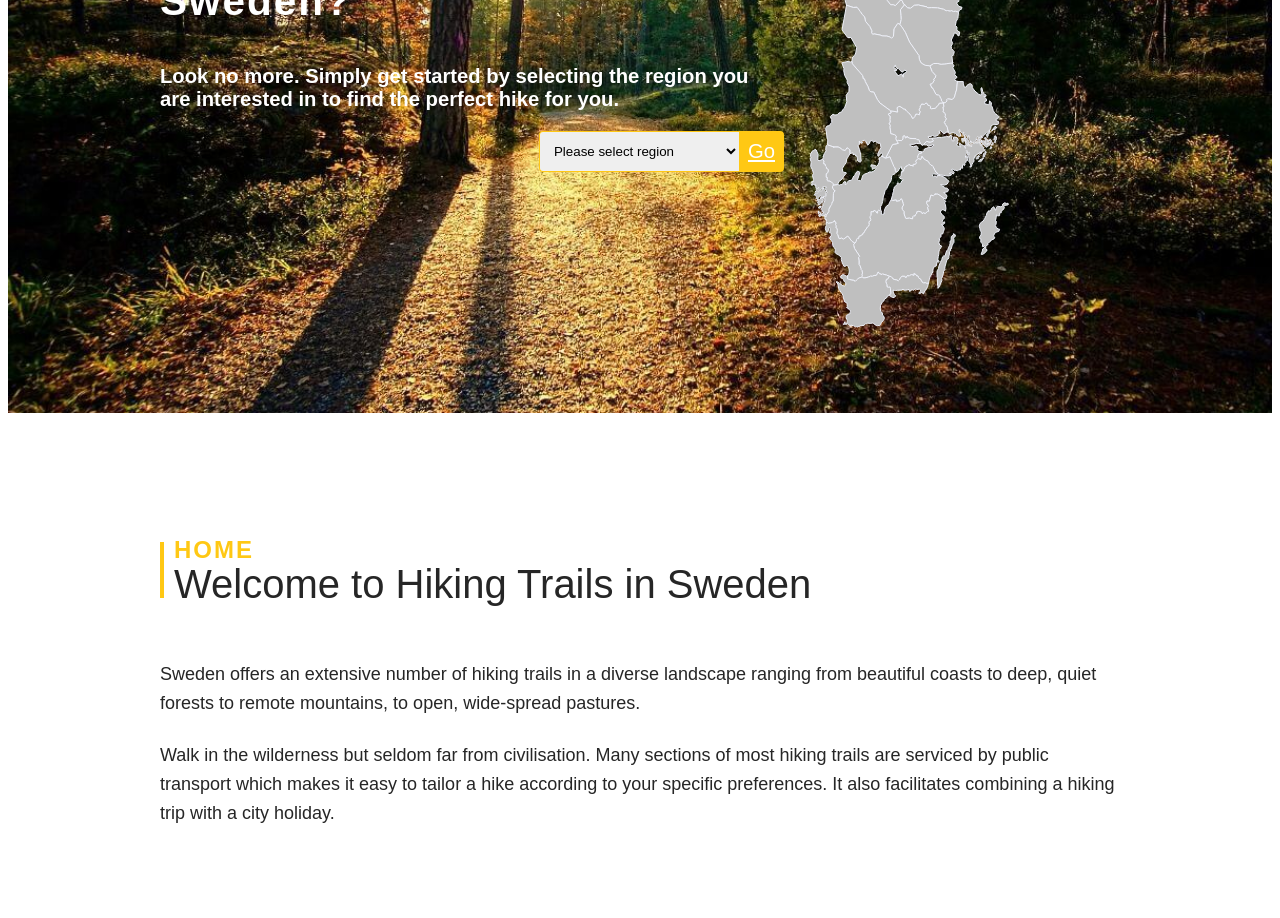
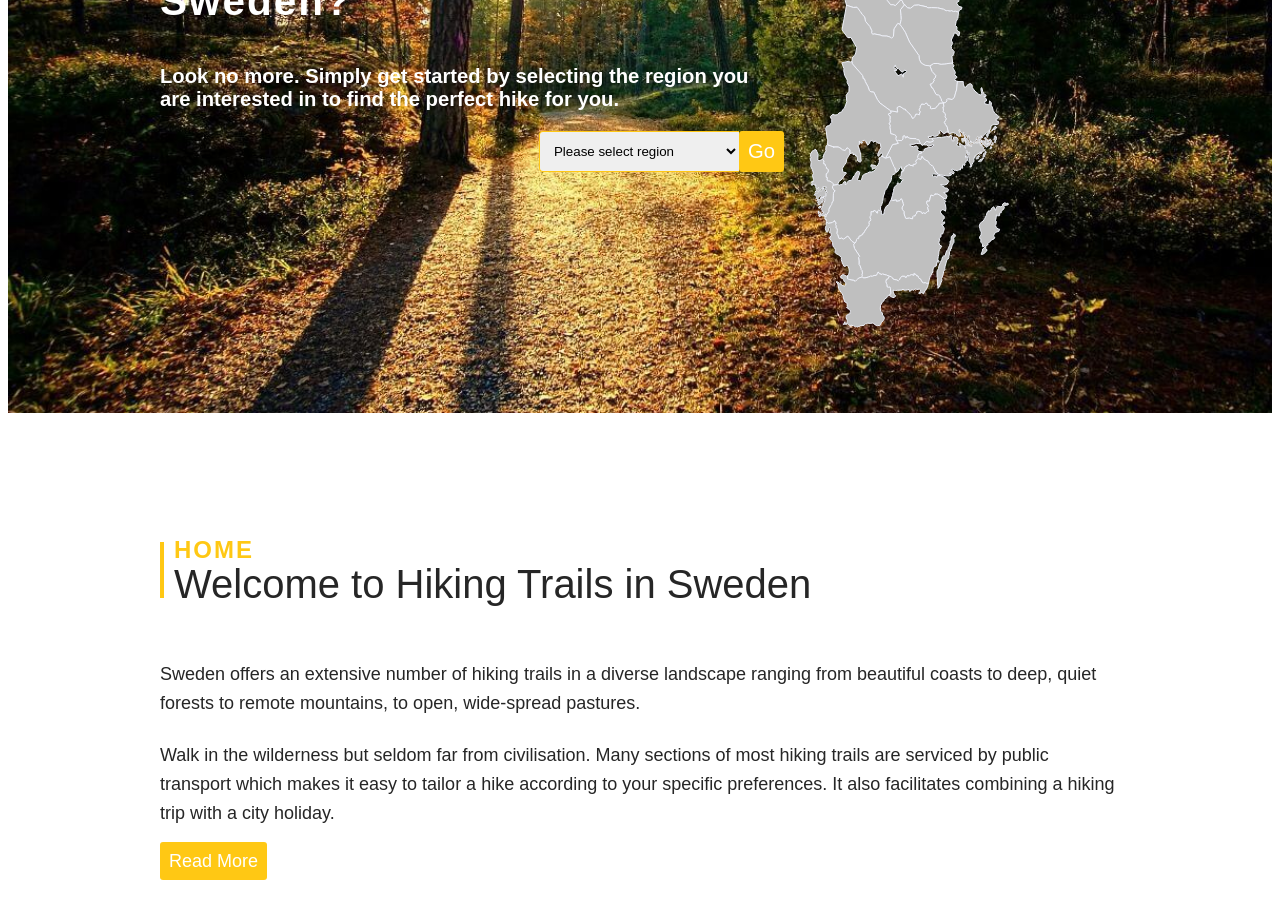
Before and after one commit to vocado78/new-hiking-trails, a React app: page / in a window 1280 px wide. Shown: the part 420-1338 px from the top of the page. Built offline with nearby package versions, Linux system fonts and the light colour scheme.

Commit message:
fix-button (#5)
* re-installs node modules

* ADDS button component

* CHANGES to new button component on banner

* UPDATES button comp and ADDS button to welcome

```diff
--- /dev/null
+++ b/src/components/Button/Button.js
@@ -0,0 +1,30 @@
+import React from 'react';
+import PropTypes from 'prop-types';
+import { Link } from 'react-router-dom';
+
+import styles from './styles.css';
+
+export default function Button(props) {
+  const { path, searchString, label } = props;
+  return (
+    <Link
+      className={styles.btnPrimary}
+      to={{
+        pathname: path,
+        search: searchString
+      }}
+    >
+      {label}
+    </Link>
+  );
+}
+
+Button.defaultProps = {
+  searchString: ''
+};
+
+Button.propTypes = {
+  path: PropTypes.string.isRequired,
+  searchString: PropTypes.string,
+  label: PropTypes.string.isRequired
+};
--- /dev/null
+++ b/src/components/Button/styles.css
@@ -0,0 +1,7 @@
+.btnPrimary {
+  text-decoration: none;
+  padding: 9px;
+  background-color: #ffc814;
+  color: #ffffff;
+  border-radius: 3px;
+}
--- a/src/components/Home/RegionSelect/RegionSelect.js
+++ b/src/components/Home/RegionSelect/RegionSelect.js
@@ -1,8 +1,8 @@
 import React from 'react';
 import PropTypes from 'prop-types';
-// import { Link } from 'react-router-dom';
 
 import styles from './styles.css';
+import Button from '../../Button/Button';
 
 const regions = [
   {
@@ -50,13 +50,11 @@ export default function RegionSelect(props) {
       >
         {regions.map(item => <option key={item.label} value={item.value}>{item.label}</option>)}
       </select>
-      <a className={styles.button} href="/">Go</a>
-      {/* <Link className={styles.button}
-          to={{
-            pathname: "/results",
-            search: "?region=" + this.state.region
-          }}>Go</Link> */}
-
+      <Button
+        path="/results"
+        searchString={`?region=${region}`}
+        label="Go"
+      />
     </form>
   );
 }
--- a/src/components/Home/RegionSelect/styles.css
+++ b/src/components/Home/RegionSelect/styles.css
@@ -12,10 +12,3 @@
   border-right: none;
   border-radius: 4px 0  0 4px;
 }
-
-.button {
-  padding: 9px;
-  background-color: #ffc814;
-  color: #ffffff;
-  border-radius: 0 4px 4px 0;
-}
--- a/src/components/Home/Welcome/Welcome.js
+++ b/src/components/Home/Welcome/Welcome.js
@@ -3,6 +3,7 @@ import React from 'react';
 
 import styles from './styles.css';
 import content from '../../../utils/content';
+import Button from '../../Button/Button';
 
 export default function Welcome() {
   const { title, first, second } = content.home.welcome;
@@ -16,6 +17,10 @@ export default function Welcome() {
         </h2>
         <p>{first}</p>
         <p>{second}</p>
+        <Button
+          path="/about"
+          label="Read More"
+        />
       </div>
       <div className={styles.welcomeImage}>
         {/* TODO: add <img /> */}
```
Also changed, not shown: 1 other file (tests, documents, lock files or other folders).
